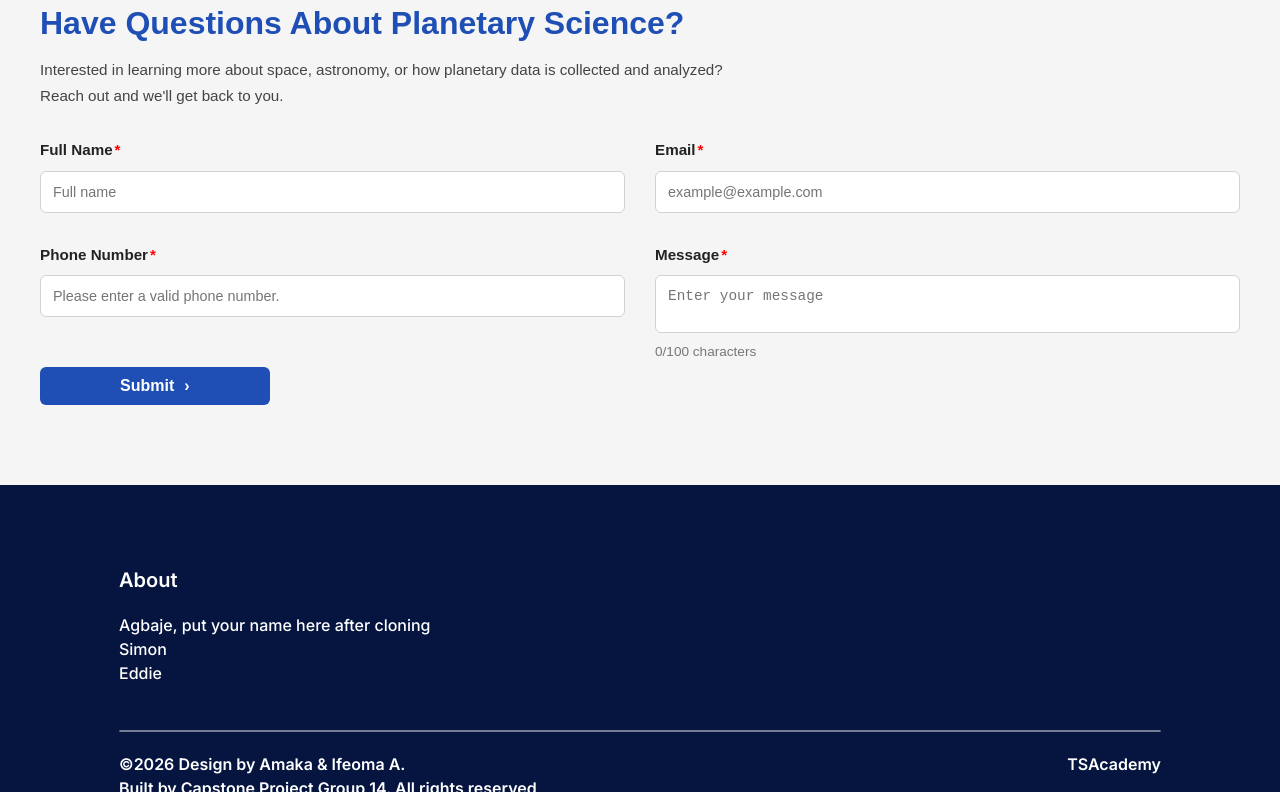
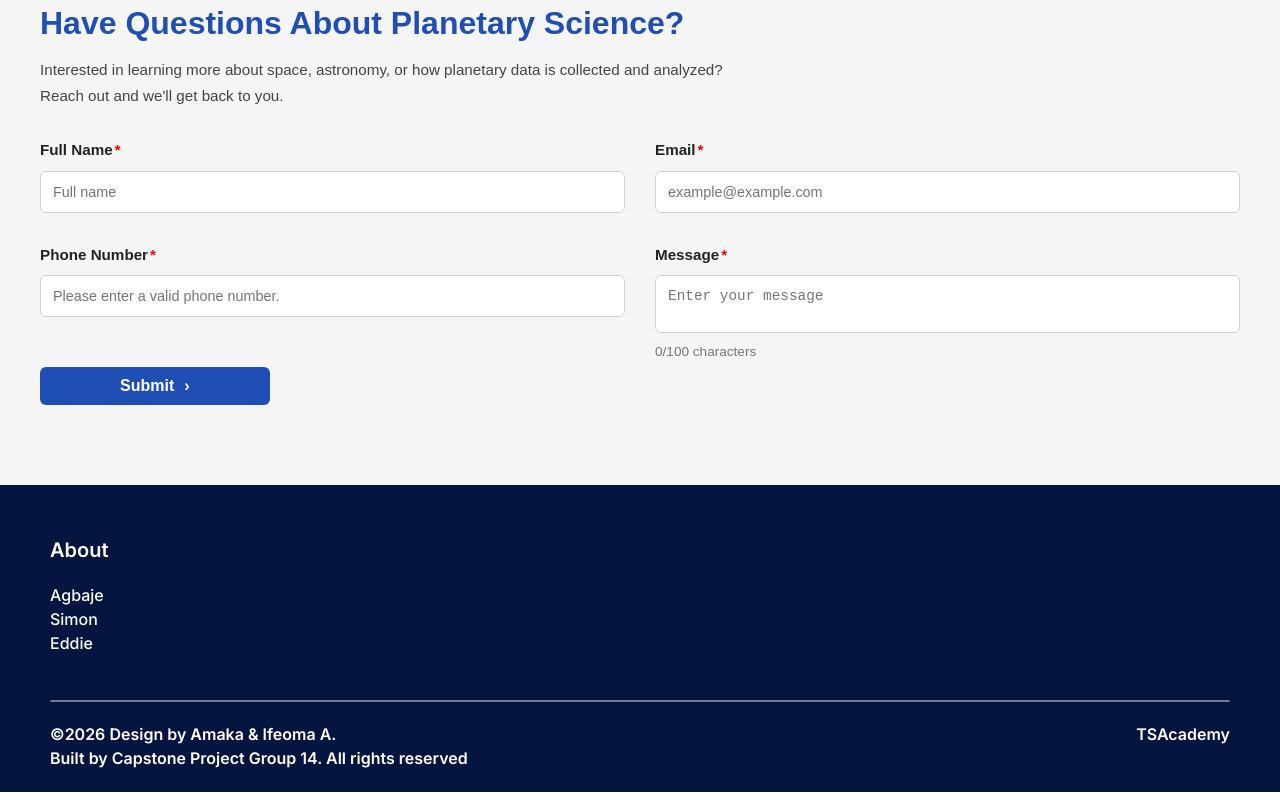
Before and after one commit to simonigba/CAPSTONE-PROJECT-14, a React (Vite) app: page / in a window 1280 px wide. Shown: the part 2384-3184 px from the top of the page. Built offline with nearby package versions, Linux system fonts and the light colour scheme; no server answers.

Commit message:
I adjust the padding of the about

```diff
--- a/src/Features/Footer/Footer.css
+++ b/src/Features/Footer/Footer.css
@@ -16,14 +16,14 @@ footer {
     height: 307px;
     background-color: #051540;
     color: #FFFFFF;
-    padding: 0 119px;
+    padding: 0 50px;
 }
 
 .about {
     display: flex;
     flex-direction: column;
     gap: 18px;
-    padding-top: 80px;
+    padding-top: 50px;
     padding-bottom: 45px;
     align-items: start;
 }
--- a/src/Features/Footer/Footer.jsx
+++ b/src/Features/Footer/Footer.jsx
@@ -7,7 +7,7 @@ function Footer() {
                 <h3>About</h3>
                 <p>
                     <ul>
-                        <li>Agbaje, put your name here after cloning</li>
+                        <li>Agbaje</li>
                         <li>Simon</li>
                         <li>Eddie</li>
                     </ul>
```
